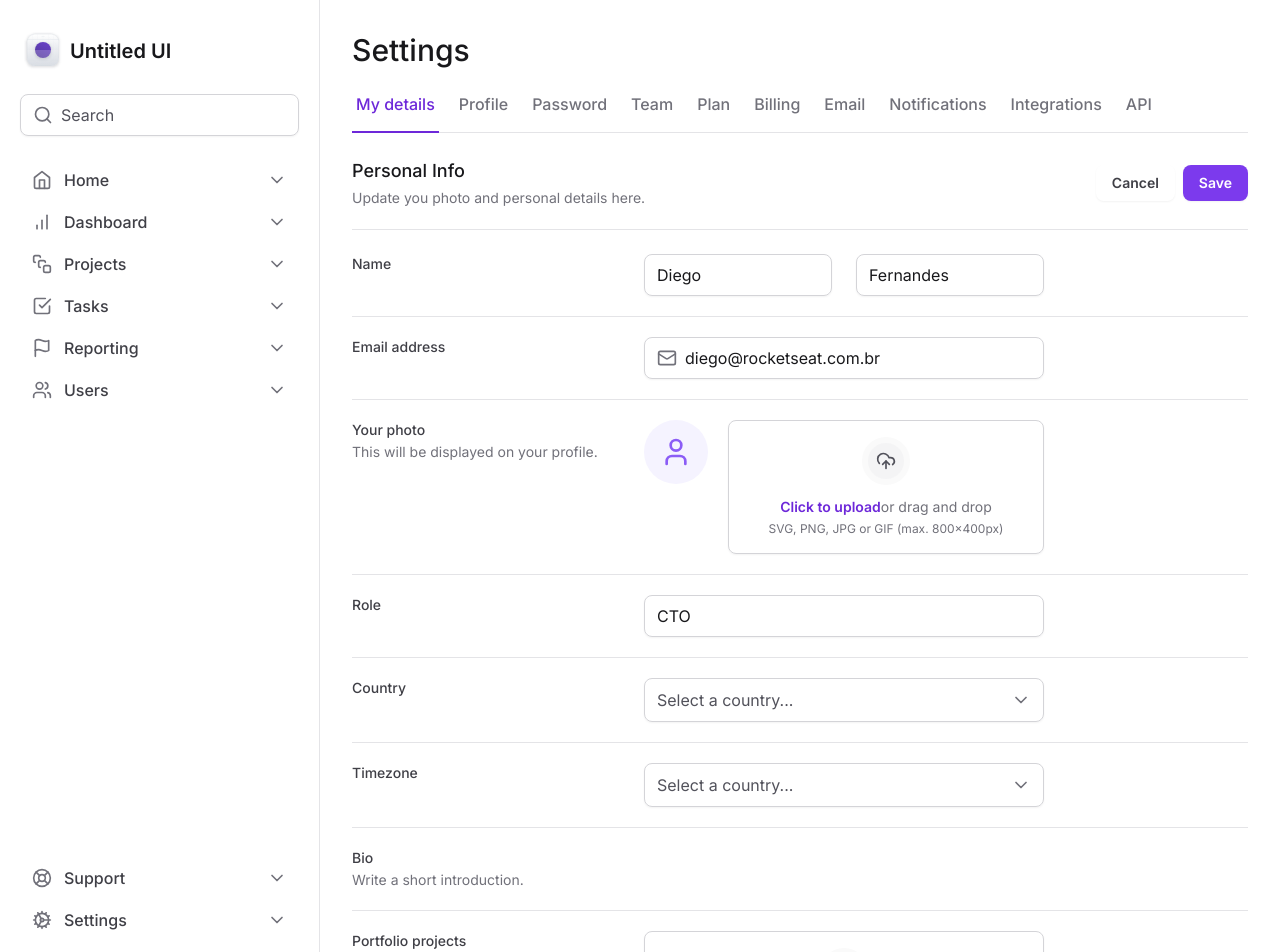
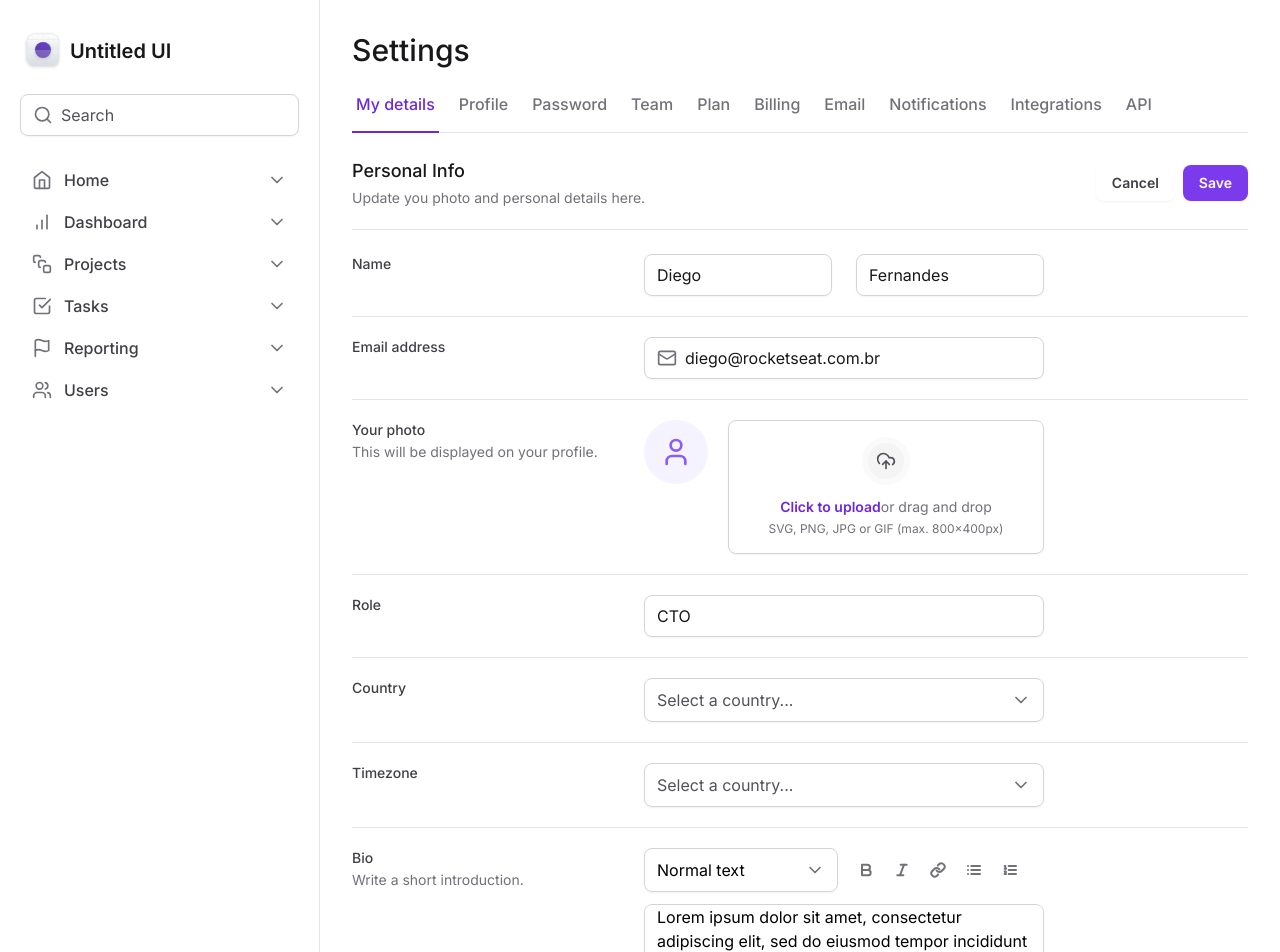
Before and after one commit to lucastumeleiro/tailwind-next-tests, a Next.js app: page / in a window 1280 px wide. Shown: the top 952 px of the page. Built offline with nearby package versions, Linux system fonts and the light colour scheme.

Commit message:
feat: components

```diff
--- a/src/app/page.tsx
+++ b/src/app/page.tsx
@@ -3,7 +3,8 @@
 import { Select } from '@/components/Select'
 import { SelectItem } from '@/components/Select/SelectItem'
 import { SettingsTabs } from '@/components/SettingsTabs'
-import { Mail } from 'lucide-react'
+import { TextArea } from '@/components/TextArea'
+import { Bold, Italic, Link, List, ListOrdered, Mail } from 'lucide-react'
 
 export default function Home() {
   return (
@@ -142,7 +143,55 @@
               Write a short introduction.
             </span>
           </label>
-          <div />
+          <div className="space-y-3">
+            <div className="grid grid-cols-2 gap-3">
+              <Select placeholder="" defaultValue="normal">
+                <SelectItem value="normal" text="Normal text" />
+                <SelectItem value="md" text="Markdown" />
+              </Select>
+
+              <div className="flex items-center gap-1">
+                <button
+                  type="button"
+                  className="rounded-md p-2 hover:bg-zinc-100"
+                >
+                  <Bold className="h-4 w-4 text-zinc-500" strokeWidth={3} />
+                </button>
+                <button
+                  type="button"
+                  className="rounded-md p-2 hover:bg-zinc-100"
+                >
+                  <Italic className="h-4 w-4 text-zinc-500" strokeWidth={3} />
+                </button>
+                <button
+                  type="button"
+                  className="rounded-md p-2 hover:bg-zinc-100"
+                >
+                  <Link className="h-4 w-4 text-zinc-500" strokeWidth={3} />
+                </button>
+                <button
+                  type="button"
+                  className="rounded-md p-2 hover:bg-zinc-100"
+                >
+                  <List className="h-4 w-4 text-zinc-500" strokeWidth={3} />
+                </button>
+                <button
+                  type="button"
+                  className="rounded-md p-2 hover:bg-zinc-100"
+                >
+                  <ListOrdered
+                    className="h-4 w-4 text-zinc-500"
+                    strokeWidth={3}
+                  />
+                </button>
+              </div>
+            </div>
+
+            <TextArea
+              id="id-bio"
+              defaultValue="Lorem ipsum dolor sit amet, consectetur adipiscing elit, sed do eiusmod tempor incididunt ut labore et dolore magna aliqua. Ut enim ad minim veniam, quis nostrud exercitation ullamco laboris nisi ut aliquip ex ea commodo consequat."
+            />
+          </div>
         </div>
 
         <div className="grid-cols-form grid gap-3 pt-5">
```
